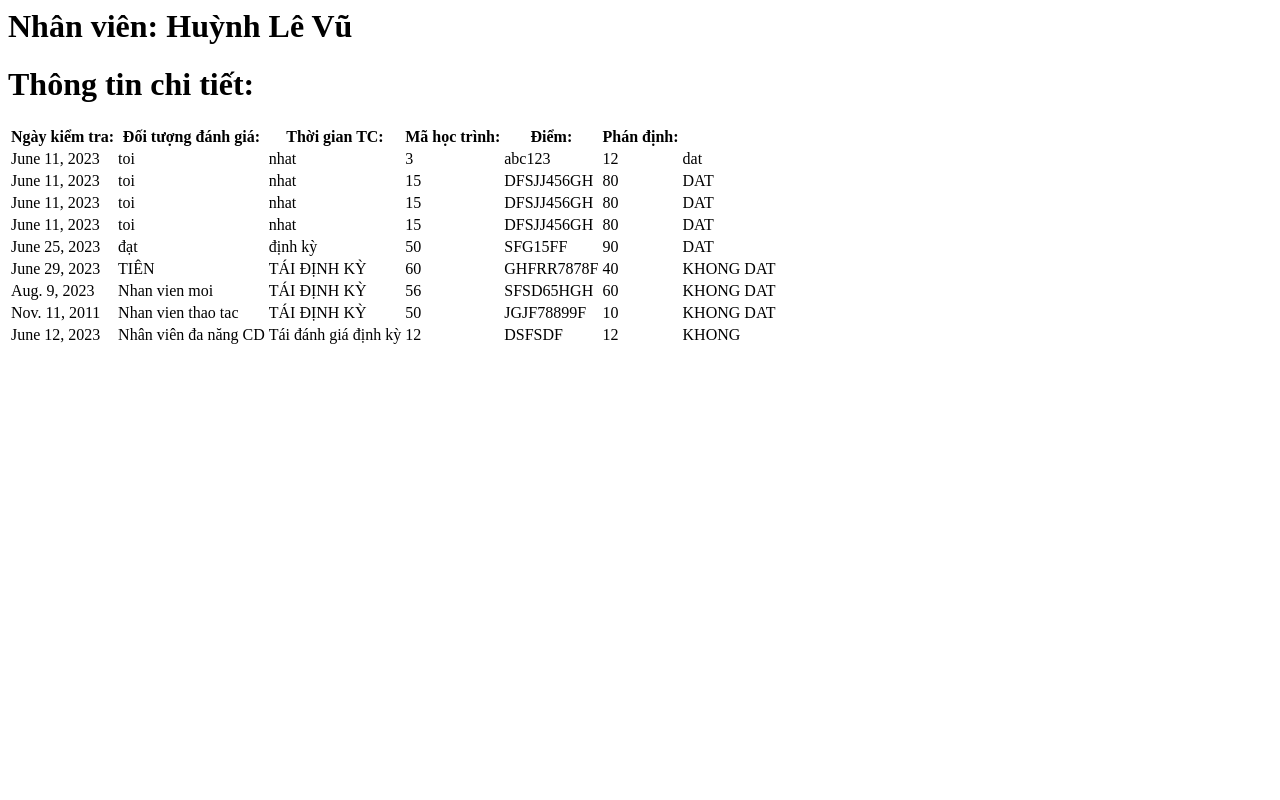
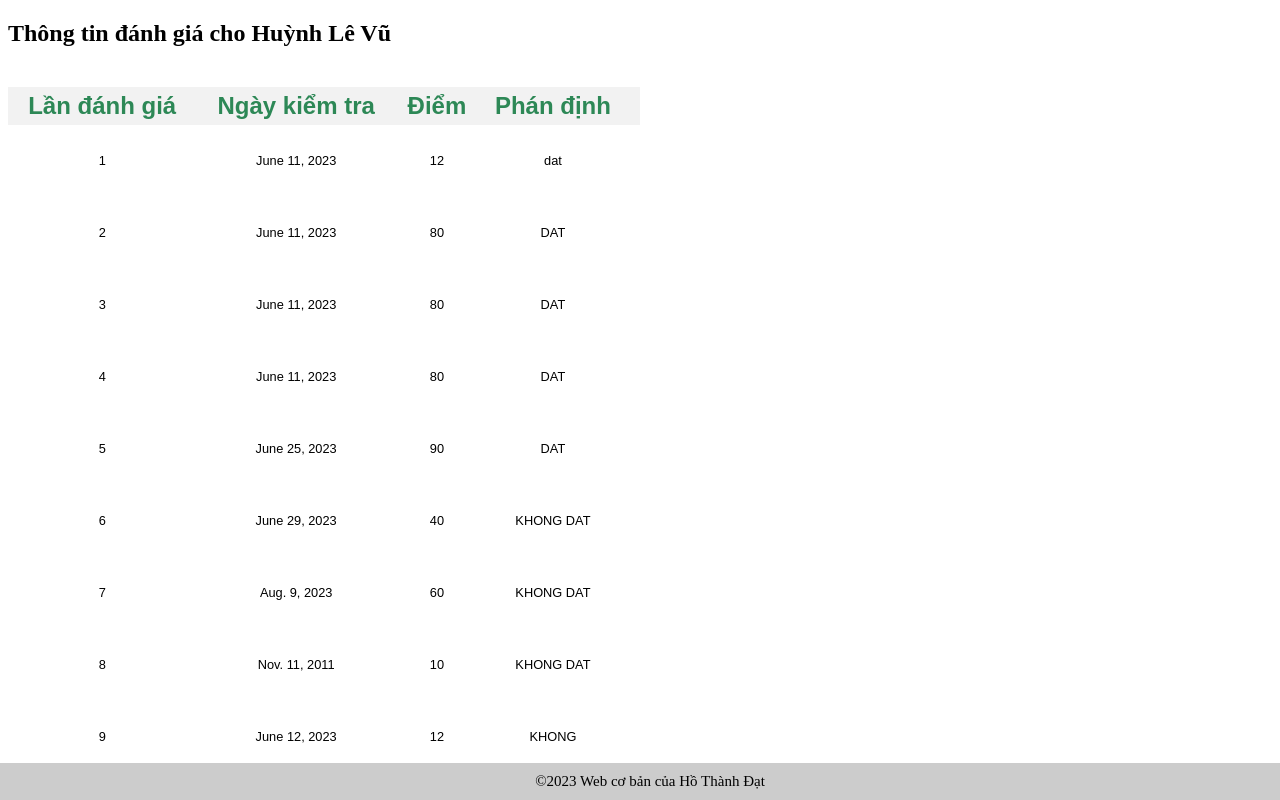
Before and after one commit to hodat2608/EducationForm, a Django app: page /Form1/1/List_thong_tin/ in a window 1280 px wide. Run offline with Django 4.2, Linux system fonts and the light colour scheme; data comes from the database, SQL or seed files in the repository; both versions use the stored data as it was after the commit.

Commit message:
CHECKBOX FOR doi_tuong_danh_gia&lan_danh_gia + add form danh gia

```diff
--- a/Form1/templates/DisplayWeb/Danh_sach_nhan_vien.html
+++ b/Form1/templates/DisplayWeb/Danh_sach_nhan_vien.html
@@ -319,7 +319,6 @@
       }
   </style>
 </head>
-
 <body>
   <main>
     <div class="topnav">
--- a/Form1/templates/DisplayWeb/Thong_tin_nhan_vien.html
+++ b/Form1/templates/DisplayWeb/Thong_tin_nhan_vien.html
@@ -1,3 +1,4 @@
+{% comment %}
 <h1>Nhân viên: {{ nhan_vien.Hoten }}</h1>
 <h1>Thông tin chi tiết:</h1>
 <table>
@@ -25,3 +26,206 @@
       {% endfor %}
     </tbody>
 </table>
+{% endcomment %}
+
+
+
+
+<!DOCTYPE html>
+<html>
+<head>
+  {% load static %}
+  <link rel="stylesheet" type="text/css" href="{% static 'css/styles.css' %}">
+  <link rel="stylesheet" href="https://cdnjs.cloudflare.com/ajax/libs/font-awesome/5.15.3/css/all.min.css" />
+  <link rel="stylesheet" href="https://cdnjs.cloudflare.com/ajax/libs/font-awesome/4.7.0/css/font-awesome.min.css">
+  <style>
+    /*- đoạn này cho font chữ nền chữ-*/
+    header{
+      border:1px solid #ccc;
+      background-color:#93cab3;
+      color:rgb(255, 255, 255);
+      text-align:right;
+      padding-bottom:15px;
+      min-height: 5vh;
+    }
+
+    header h1{
+      font-size:30px;
+      text-align:left;
+    }
+
+    header div{
+      font-size:18px;
+    }
+
+    main{
+      background-color:#ffffff;
+      padding:20px;
+      text-align: justify;
+      min-height: 100vh;
+    }
+
+    main h2{
+      font-family:'Segoe UI',Arial,sans-serif;
+      font-size: 1px;
+    }
+
+    footer {
+      position: fixed;
+      left: 0;
+      bottom: 0;
+      width: 100%;
+      background-color: #ccc;
+      text-align: center;
+      padding: 10px;
+      font-size: 15px;
+      text-decoration-color: darkseagreen;
+    }
+     /*- đoạn này cho phần table-*/
+    .md-table {
+      border-collapse: collapse;
+      width: 50%;
+      border-color: rgb(54, 39, 122);
+      color: rgb(133, 30, 30);
+      margin-top: 40px;
+
+    }
+
+    .md-table tbody tr:hover, .md-table tbody tr:focus {
+      cursor: pointer;
+      background-color: rgba(2, 3, 12, 0.2);
+      border: none;
+    }
+
+    .md-table-header {
+      border-bottom: 1px solid rgb(143, 106, 132);
+      color: rgb(45, 136, 86);
+      text-align: center;
+      font-size: 1.5em;
+      font-weight: 700;
+      padding: 16px 16px 16px 0;
+      border: none;
+    }
+
+    .md-table-header a {
+      text-decoration: none;
+      color: blueviolet;
+      font-size: 1em;
+      border: none;
+    }
+
+    .md-table-content {
+      white-space: nowrap;
+      font-size: 0.8em;
+      padding: 16px 16px 16px 0;
+      height: 72px;
+      color: rgb(0, 0, 0);
+      border-bottom: 1px solid rgb(255, 255, 255);
+      background-color: rgb(255, 255, 255);
+      border: 0;
+      text-align: center ;
+    }
+
+    .md-table-thumbs {
+      max-width: 104px;
+      width: 104px;
+      padding: 16px 32px;
+      border: none;
+    }
+
+    .md-table-thumbs div {
+      overflow: hidden;
+      width: 40px;
+      height: 40px;
+      border-radius: 20px;
+      border: 1px solid rgba(0, 0, 0, 0.2);
+      background-size: cover;
+      box-shadow: 0 8px 10px rgba(0, 0, 0, .3);
+      -webkit-box-shadow: 0 8px 10px rgba(0, 0, 0, .1);
+      border: none;
+    }
+
+    .md-table-footer {
+      height: 40px;
+      padding-left: 32px;
+      padding-right: 32px;
+      border: none;
+    }
+
+    .md-table-count-info {
+      line-height: 40px;
+      font-size: .75em;
+      border: none;
+    }
+
+    .md-table-footer-item {
+      width: 40px;
+      height: 40px;
+      vertical-align: middle;
+      border: none;
+    }
+
+    .md-table-active-page {
+      font-weight: 700;
+      border: none;
+    }
+
+    .bold {
+      font-weight: 700;
+    }
+
+    .grey {
+      color: rgb(33, 187, 148);
+    }
+
+    table {
+      border-collapse: collapse;
+      width: 20%;
+      border: none;
+        }
+
+
+    th, td {
+      border: none;
+      padding: 5px;
+      text-align: center;
+      font-family: "Arial", sans-serif;
+    }
+
+    th {
+      background-color: #f2f2f2;
+    }
+  </style>
+</head>
+<body>
+  <h2>Thông tin đánh giá cho {{ nhan_vien.Hoten}} </h2>
+  <table class="md-table">
+    <thead>
+      <tr class="md-table-header">
+        <th>Lần đánh giá</th>
+        <th>Ngày kiểm tra</th>
+        <th>Điểm</th>
+        <th>Phán định</th>
+        <th></th>
+      </tr>
+    </thead>
+    <tbody>
+      {% for list_infor in nhan_vien.thong_tin_nhan_vien_set.all %}
+        <tr class="md-table-content">
+          <td>{{ list_infor.id }}</td>
+          <td>{{ list_infor.Ngay_kiem_tra }}</td>
+          <td>{{ list_infor.Diem }}</td>
+          <td>{{ list_infor.Phan_dinh }}</td>
+          <td>
+        </tr>
+      {% endfor %}
+    </tbody>
+  </table>
+  <a href="{% url 'Form1:evaluate' nhan_vien.id%}">add if</a>
+  <a href="{% url 'Form1:List_nhan_vien'%}">Trở về</a>
+</main>
+  <footer>
+    <div>©2023 Web cơ bản của Hồ Thành Đạt</div>
+  </footer>
+</body>
+</html>
--- a/Form1/urls.py
+++ b/Form1/urls.py
@@ -7,4 +7,5 @@ urlpatterns = [
     re_path(r'^List_nhan_vien', views.List_nhan_vien.as_view(), name='List_nhan_vien'),
     re_path(r'^(?P<pk>[0-9]+)/List_thong_tin/$', views.list_thongtinnhanvien.as_view(), name='List_thong_tin'),
     re_path(r'^add_nhanvien/$', views.add_nhan_vien, name='add_nv'),
+    re_path(r'^(?P<id_nhanvien>[0-9]+)/Form_danh_gia/$', views.Evaluation, name='evaluate'),
 ]
--- a/Form1/views.py
+++ b/Form1/views.py
@@ -13,7 +13,7 @@ from django.contrib.auth.decorators import login_required
 from django.contrib.auth import logout as auth_logout
 from django.contrib.auth import login as auth_login
 from django.shortcuts import render
-from .forms import Add_nhanvien_Form
+from .forms import Add_nhanvien_Form, Evaluate
 
 class List_nhan_vien(generic.ListView):
     template_name = 'DisplayWeb/Danh_sach_nhan_vien.html'
@@ -40,3 +40,25 @@ def add_nhan_vien(request):
     else:
         form = Add_nhanvien_Form()
     return redirect('Form1:List_nhan_vien')
+
+def Evaluation(request,id_nhanvien):
+    staff = Nhan_vien.objects.get(pk=id_nhanvien)
+    if request.method == 'POST':
+        form = Evaluate(request.POST)
+        if form.is_valid():
+            Ngay_kiem_tra = form.cleaned_data['Ngay_kiem_tra']
+            doituongdanhgia = form.cleaned_data['Doi_tuong_danh_gia']
+            landanhgia = form.cleaned_data['Lan_danh_gia']
+            thoigiantc = form.cleaned_data['Thoi_gian_TC']
+            mahoctrinh = form.cleaned_data['Ma_hoc_trinh']
+            diem = form.cleaned_data['Diem']
+            phandinh = form.cleaned_data['Phan_dinh']
+            evalated = Thong_tin_nhan_vien(key_id = id_nhanvien,Ngay_kiem_tra=Ngay_kiem_tra,
+            Doi_tuong_danh_gia=doituongdanhgia,Lan_danh_gia=landanhgia,
+            Thoi_gian_TC=thoigiantc,Ma_hoc_trinh=mahoctrinh,
+            Diem=diem,Phan_dinh=phandinh)
+            evalated.save()
+            return redirect(reverse('Form1:List_thong_tin', args=(staff.id,)))
+    else:
+        form = Evaluate()
+    return render(request,'DisplayWeb/EvaluateForm.html', {'form': form,'staff': staff})
```
Also changed, not shown: Form1/forms.py (+19 -0 lines), Form1/templates/DisplayWeb/EvaluateForm.html (added, +67 -0 lines), Form1/templates/DisplayWeb/add_song.html (deleted, +0 -23 lines), db.sqlite3.
